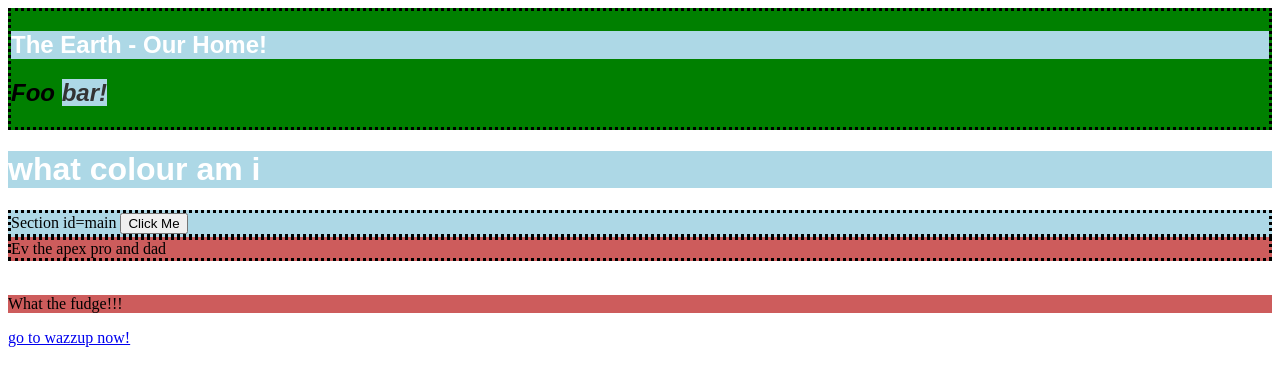
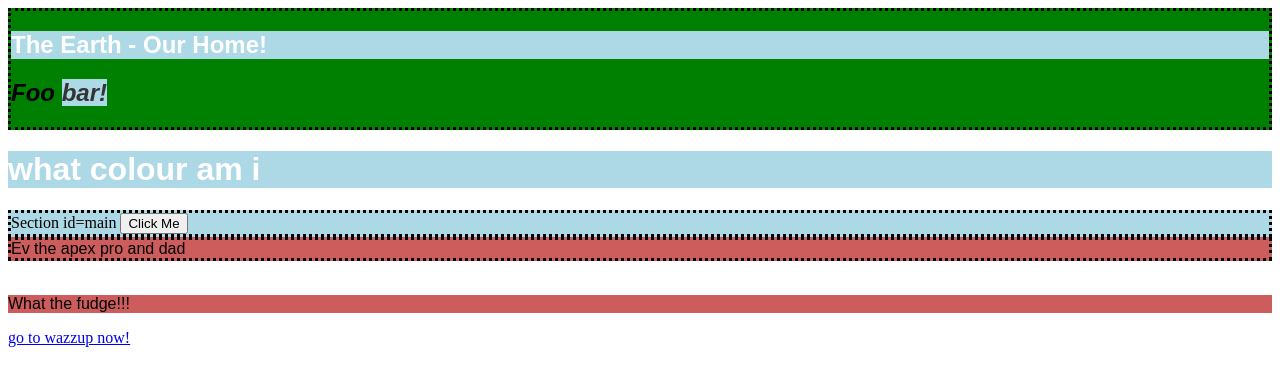
Before and after one commit to jn573/evanjames, a plain HTML site: page lesson1/index.html in a window 1280 px wide. Drawn offline with Linux system fonts and the light colour scheme.

Commit message:
Made a change on master after branch

```diff
--- a/lesson1/my.css
+++ b/lesson1/my.css
@@ -31,4 +31,6 @@ h1 {
 
 #james {
   background-color: indianred;
+  font-family: Arial;
+  font-style: Bold;
 }
```
